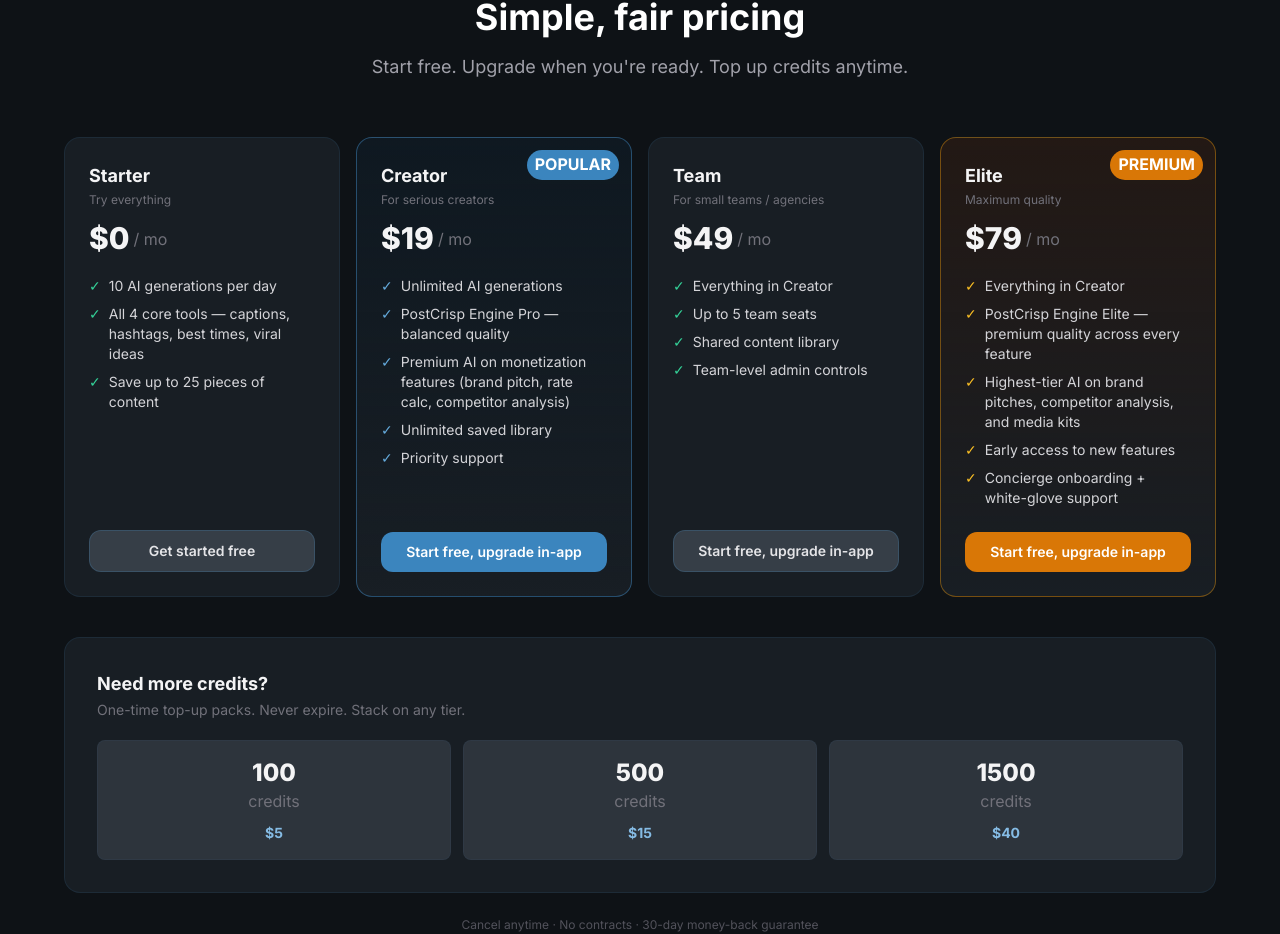
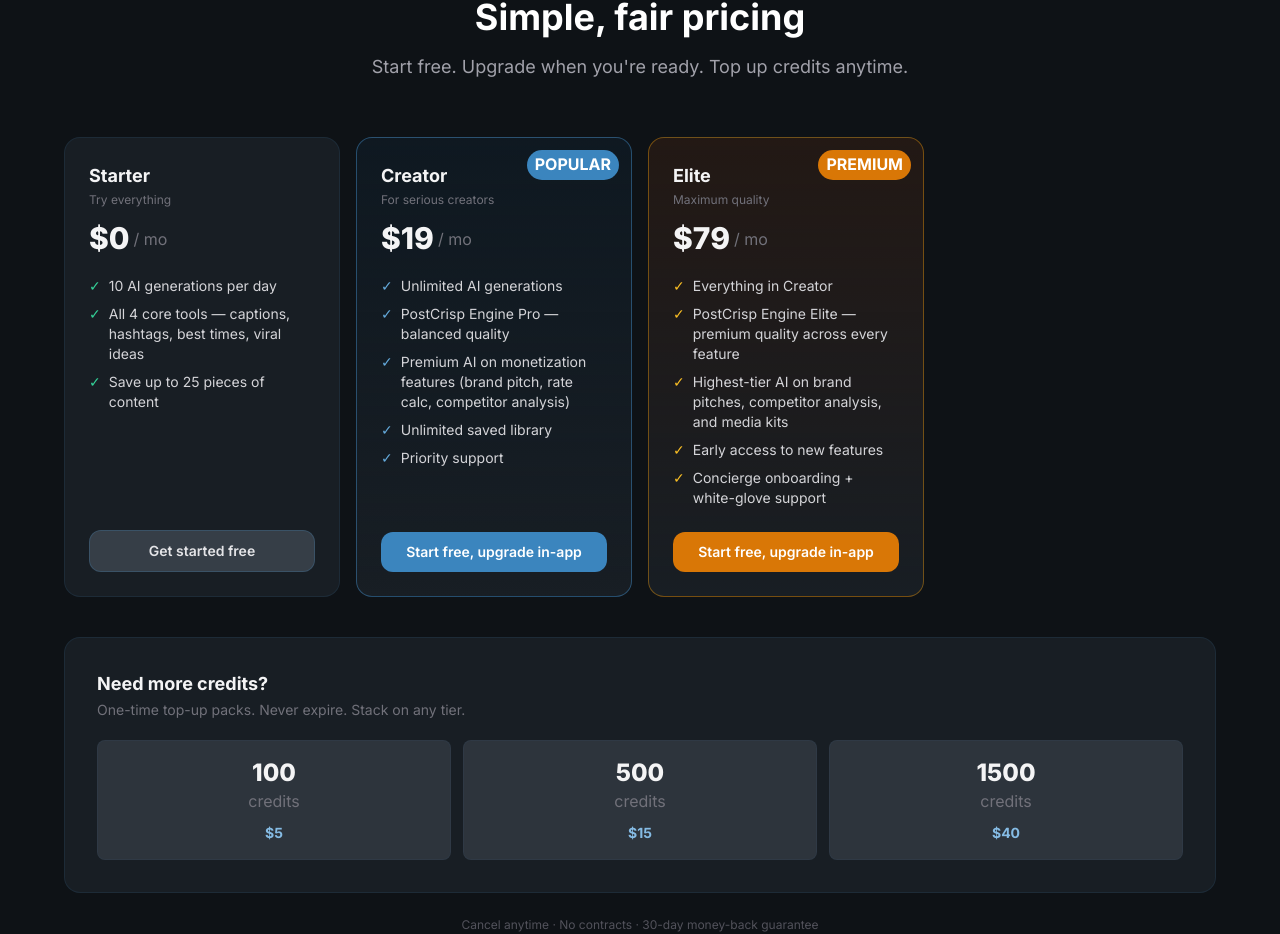
Before and after one commit to iambigd60/PostCrisp, a Next.js app: page / in a window 1280 px wide. Shown: the part 2511-3445 px from the top of the page. Built offline with nearby package versions, Linux system fonts and the light colour scheme.

Commit message:
refactor: drop team tier from billing, stripe, and admin paths

```diff
--- a/src/app/admin/ai-config/page.tsx
+++ b/src/app/admin/ai-config/page.tsx
@@ -230,7 +230,7 @@
       <div>
         <h1 className="text-2xl sm:text-3xl font-bold text-zinc-100">AI Engine Config</h1>
         <p className="text-zinc-500 mt-1">
-          Route each feature × tier to a provider + model. Team tier uses the same AI as Creator.
+          Route each feature × tier to a provider + model.
         </p>
       </div>
 
@@ -241,8 +241,7 @@
           Amber tint = admin override in effect. Check rows + tiers to bulk-apply.
         </p>
         <p>
-          <strong>Team tier</strong> isn&apos;t shown as a column because it runs the same AI as Creator.
-          <strong> Changes take effect within 60 seconds</strong> (engine override cache).
+          <strong>Changes take effect within 60 seconds</strong> (engine override cache).
         </p>
       </div>
 
--- a/src/app/admin/feature-access/page.tsx
+++ b/src/app/admin/feature-access/page.tsx
@@ -13,12 +13,11 @@
   override: { feature: string; min_tier: Tier; enabled: boolean; updated_at: string } | null;
 }
 
-const TIER_OPTIONS: Tier[] = ["starter", "creator", "team", "elite"];
+const TIER_OPTIONS: Tier[] = ["starter", "creator", "elite"];
 
 const tierBadge: Record<Tier, string> = {
   starter: "bg-zinc-500/15 text-zinc-300 border-zinc-500/20",
   creator: "bg-brand-500/15 text-brand-300 border-brand-500/20",
-  team:    "bg-sky-500/15 text-sky-300 border-sky-500/20",
   elite:   "bg-amber-500/15 text-amber-300 border-amber-500/20",
 };
 
--- a/src/app/admin/users/[id]/page.tsx
+++ b/src/app/admin/users/[id]/page.tsx
@@ -40,7 +40,6 @@
 const tierBadge: Record<string, string> = {
   starter: "bg-zinc-500/15 text-zinc-300 border-zinc-500/20",
   creator: "bg-brand-500/15 text-brand-300 border-brand-500/20",
-  team:    "bg-sky-500/15 text-sky-300 border-sky-500/20",
   elite:   "bg-amber-500/15 text-amber-300 border-amber-500/20",
 };
 
@@ -258,7 +257,6 @@
             <select value={newTier} onChange={(e) => setNewTier(e.target.value)} className="w-full rounded-lg bg-surface-tertiary border border-brand-500/10 text-zinc-200 px-3 py-2 text-sm focus:outline-none focus:border-brand-500/40">
               <option value="free">Starter</option>
               <option value="creator">Creator</option>
-              <option value="team">Team</option>
               <option value="elite">Elite</option>
             </select>
           </div>
--- a/src/app/admin/users/page.tsx
+++ b/src/app/admin/users/page.tsx
@@ -31,7 +31,6 @@
 const tierBadge: Record<string, string> = {
   starter: "bg-zinc-500/15 text-zinc-300 border-zinc-500/20",
   creator: "bg-brand-500/15 text-brand-300 border-brand-500/20",
-  team:    "bg-sky-500/15 text-sky-300 border-sky-500/20",
   elite:   "bg-amber-500/15 text-amber-300 border-amber-500/20",
 };
 
@@ -110,7 +109,6 @@
             <option value="all">All tiers</option>
             <option value="free">Starter</option>
             <option value="creator">Creator</option>
-            <option value="team">Team</option>
             <option value="elite">Elite</option>
           </select>
           <select value={role} onChange={(e) => { setRole(e.target.value); setPage(1); }} className="rounded-lg bg-surface-tertiary border border-brand-500/10 text-zinc-200 px-3 py-1.5 text-xs focus:outline-none focus:border-brand-500/40">
--- a/src/app/api/admin/feature-access/route.ts
+++ b/src/app/api/admin/feature-access/route.ts
@@ -3,7 +3,7 @@
 import { ALL_TASKS, type CrispTask, type Tier } from '@/lib/crisp-engine'
 import { DEFAULT_MIN_TIER, invalidateAccessCache } from '@/lib/feature-access'
 
-const VALID_TIERS: Tier[] = ['starter', 'creator', 'team', 'elite']
+const VALID_TIERS: Tier[] = ['starter', 'creator', 'elite']
 
 interface AccessRow {
   feature: string
--- a/src/app/api/admin/users/[id]/route.ts
+++ b/src/app/api/admin/users/[id]/route.ts
@@ -3,7 +3,7 @@
 import { requireAdmin } from '@/lib/admin-auth'
 import { tierFromDbValue, TIER_LABELS, type Tier } from '@/lib/crisp-engine-config'
 
-const VALID_TIERS = new Set(['free', 'creator', 'team', 'elite'])
+const VALID_TIERS = new Set(['free', 'creator', 'elite'])
 const VALID_ROLES = new Set(['user', 'admin'])
 
 function getAdminClient() {
--- a/src/app/api/stripe/checkout/route.ts
+++ b/src/app/api/stripe/checkout/route.ts
@@ -8,7 +8,6 @@
 // semantic { tier, cycle } pair; we resolve the actual Stripe price here.
 const TIER_PRICE_MAP: Record<string, Record<string, string | undefined>> = {
   creator: { monthly: PRICES.creator_monthly, yearly: PRICES.creator_yearly },
-  team:    { monthly: PRICES.team_monthly,    yearly: PRICES.team_yearly    },
   elite:   { monthly: PRICES.elite_monthly,   yearly: PRICES.elite_yearly   },
 }
 
@@ -23,7 +22,7 @@
   const body = await request.json().catch(() => ({}))
   const { tier, cycle } = body as { tier?: string; cycle?: string }
 
-  if (tier !== 'creator' && tier !== 'team' && tier !== 'elite') {
+  if (tier !== 'creator' && tier !== 'elite') {
     return NextResponse.json({ error: 'Invalid tier' }, { status: 400 })
   }
   if (cycle !== 'monthly' && cycle !== 'yearly') {
--- a/src/app/dashboard/billing/page.tsx
+++ b/src/app/dashboard/billing/page.tsx
@@ -7,20 +7,19 @@
 import { useToast } from '@/components/ui/Toast'
 import { TIER_LABELS, CREDIT_PACKS, type Tier, type CreditPack } from '@/lib/crisp-engine-config'
 
-type PaidTier = 'creator' | 'team' | 'elite'
+type PaidTier = 'creator' | 'elite'
 
-const FEATURES_COMPARE: { label: string; starter: boolean | string; creator: boolean | string; team: boolean | string; elite: boolean | string }[] = [
-  { label: 'AI generations / day',         starter: '10',           creator: 'Unlimited',    team: 'Unlimited',      elite: 'Unlimited' },
-  { label: 'PostCrisp Engine tier',            starter: 'Starter',      creator: 'Pro',          team: 'Pro',            elite: 'Elite' },
-  { label: 'Caption generator',            starter: true,           creator: true,           team: true,             elite: true },
-  { label: 'Hashtag finder',               starter: true,           creator: true,           team: true,             elite: true },
-  { label: 'Best posting times',           starter: true,           creator: true,           team: true,             elite: true },
-  { label: 'Viral ideas generator',        starter: true,           creator: true,           team: true,             elite: true },
-  { label: 'Premium AI on monetization',   starter: false,          creator: true,           team: true,             elite: true },
-  { label: 'Premium AI on all features',   starter: false,          creator: false,          team: false,            elite: true },
-  { label: 'Saved content library',        starter: '25 items',     creator: 'Unlimited',    team: 'Unlimited',      elite: 'Unlimited' },
-  { label: 'Team seats',                   starter: '1',            creator: '1',            team: 'Up to 5',        elite: '1' },
-  { label: 'Priority support',             starter: false,          creator: true,           team: true,             elite: 'Concierge' },
+const FEATURES_COMPARE: { label: string; starter: boolean | string; creator: boolean | string; elite: boolean | string }[] = [
+  { label: 'AI generations / day',         starter: '10',           creator: 'Unlimited',    elite: 'Unlimited' },
+  { label: 'PostCrisp Engine tier',            starter: 'Starter',      creator: 'Pro',          elite: 'Elite' },
+  { label: 'Caption generator',            starter: true,           creator: true,           elite: true },
+  { label: 'Hashtag finder',               starter: true,           creator: true,           elite: true },
+  { label: 'Best posting times',           starter: true,           creator: true,           elite: true },
+  { label: 'Viral ideas generator',        starter: true,           creator: true,           elite: true },
+  { label: 'Premium AI on monetization',   starter: false,          creator: true,           elite: true },
+  { label: 'Premium AI on all features',   starter: false,          creator: false,          elite: true },
+  { label: 'Saved content library',        starter: '25 items',     creator: 'Unlimited',    elite: 'Unlimited' },
+  { label: 'Priority support',             starter: false,          creator: true,           elite: 'Concierge' },
 ]
 
 function Check({ ok }: { ok: boolean | string }) {
@@ -33,7 +32,6 @@
 const tierTheme: Record<Tier, { ring: string; glow: string; accent: string; icon: string }> = {
   starter: { ring: 'border-brand-500/10', glow: '', accent: 'text-zinc-300', icon: '🆓' },
   creator: { ring: 'border-brand-500/40', glow: 'shadow-glow', accent: 'text-brand-300', icon: '⚡' },
-  team:    { ring: 'border-sky-500/40',   glow: '',            accent: 'text-sky-300',   icon: '👥' },
   elite:   { ring: 'border-amber-500/40', glow: 'shadow-glow', accent: 'text-amber-300', icon: '👑' },
 }
 
@@ -78,7 +76,6 @@
   // to which Stripe price ID.
   const isConfigured = (target: PaidTier): boolean => {
     if (target === 'creator') return !!(billing === 'monthly' ? PRICES.creator_monthly : PRICES.creator_yearly)
-    if (target === 'team')    return !!(billing === 'monthly' ? PRICES.team_monthly    : PRICES.team_yearly)
     if (target === 'elite')   return !!(billing === 'monthly' ? PRICES.elite_monthly   : PRICES.elite_yearly)
     return false
   }
@@ -132,7 +129,6 @@
           <div className={`w-12 h-12 rounded-xl flex items-center justify-center text-xl bg-gradient-to-br ${
             tier === 'starter' ? 'from-zinc-700 to-zinc-800' :
             tier === 'creator' ? 'from-brand-500 to-brand-700' :
-            tier === 'team'    ? 'from-sky-500 to-sky-700' :
                                  'from-amber-500 to-amber-700'
           } ${theme.glow}`}>
             {theme.icon}
@@ -178,8 +174,8 @@
             </span>
           </div>
 
-          {/* Pricing cards — 4 columns */}
-          <div className="grid grid-cols-1 md:grid-cols-2 xl:grid-cols-4 gap-4">
+          {/* Pricing cards — 3 columns */}
+          <div className="grid grid-cols-1 md:grid-cols-3 gap-4">
             {/* Starter */}
             <PricingCard
               planKey="starter"
@@ -200,16 +196,6 @@
               working={working === 'creator'}
             />
 
-            {/* Team */}
-            <PricingCard
-              planKey="team"
-              billing={billing}
-              isCurrent={tier === 'team'}
-              cta={tier === 'team' ? 'Current plan' : 'Upgrade to Team'}
-              onClick={tier === 'team' ? undefined : () => handleUpgrade('team')}
-              working={working === 'team'}
-            />
-
             {/* Elite */}
             <PricingCard
               planKey="elite"
@@ -224,22 +210,20 @@
 
           {/* Feature comparison */}
           <div className="rounded-xl border border-brand-500/10 bg-surface-secondary overflow-hidden overflow-x-auto">
-            <div className="grid grid-cols-[1.6fr_1fr_1fr_1fr_1fr] text-xs font-semibold text-zinc-500 uppercase tracking-wider px-5 py-3 border-b border-brand-500/10 bg-surface-tertiary min-w-[720px]">
+            <div className="grid grid-cols-[1.6fr_1fr_1fr_1fr] text-xs font-semibold text-zinc-500 uppercase tracking-wider px-5 py-3 border-b border-brand-500/10 bg-surface-tertiary min-w-[600px]">
               <span>Feature</span>
               <span className="text-center">Starter</span>
               <span className="text-center text-brand-400">Creator</span>
-              <span className="text-center text-sky-400">Team</span>
               <span className="text-center text-amber-400">Elite</span>
             </div>
             {FEATURES_COMPARE.map((row, i) => (
               <div
                 key={row.label}
-                className={`grid grid-cols-[1.6fr_1fr_1fr_1fr_1fr] items-center px-5 py-3 text-sm min-w-[720px] ${i % 2 === 0 ? '' : 'bg-surface-tertiary/30'}`}
+                className={`grid grid-cols-[1.6fr_1fr_1fr_1fr] items-center px-5 py-3 text-sm min-w-[600px] ${i % 2 === 0 ? '' : 'bg-surface-tertiary/30'}`}
               >
                 <span className="text-zinc-400">{row.label}</span>
                 <span className="text-center"><Check ok={row.starter} /></span>
                 <span className="text-center"><Check ok={row.creator} /></span>
-                <span className="text-center"><Check ok={row.team} /></span>
                 <span className="text-center"><Check ok={row.elite} /></span>
               </div>
             ))}
--- a/src/app/page.tsx
+++ b/src/app/page.tsx
@@ -340,16 +340,6 @@
               cta="Start free, upgrade in-app"
               ctaHref="/signup"
             />
-            {/* Team */}
-            <PricingCard
-              name="Team"
-              tagline="For small teams / agencies"
-              price={PLANS.team.monthlyPrice}
-              highlight={false}
-              features={PLANS.team.features}
-              cta="Start free, upgrade in-app"
-              ctaHref="/signup"
-            />
             {/* Elite */}
             <PricingCard
               name="Elite"
--- a/src/lib/stripe.ts
+++ b/src/lib/stripe.ts
@@ -16,8 +16,6 @@
 export const PRICES = {
   creator_monthly: process.env.STRIPE_PRO_MONTHLY_PRICE_ID || process.env.STRIPE_CREATOR_MONTHLY_PRICE_ID!,
   creator_yearly:  process.env.STRIPE_PRO_YEARLY_PRICE_ID  || process.env.STRIPE_CREATOR_YEARLY_PRICE_ID!,
-  team_monthly:    process.env.STRIPE_TEAM_MONTHLY_PRICE_ID!,
-  team_yearly:     process.env.STRIPE_TEAM_YEARLY_PRICE_ID!,
   elite_monthly:   process.env.STRIPE_ELITE_MONTHLY_PRICE_ID!,
   elite_yearly:    process.env.STRIPE_ELITE_YEARLY_PRICE_ID!,
 } as const
@@ -50,22 +48,6 @@
       'Unlimited saved library',
       'Priority support',
     ],
-    missing: ['Premium AI across all features', 'Team seats'],
-  },
-  team: {
-    name: 'Team',
-    tagline: 'For small teams and agencies',
-    monthlyPrice: 49,
-    yearlyPrice: 490,
-    dailyLimit: Infinity,
-    seats: 5,
-    engine: 'PostCrisp Engine Pro',
-    features: [
-      'Everything in Creator',
-      'Up to 5 team seats',
-      'Shared content library',
-      'Team-level admin controls',
-    ],
     missing: ['Premium AI across all features'],
   },
   elite: {
```
